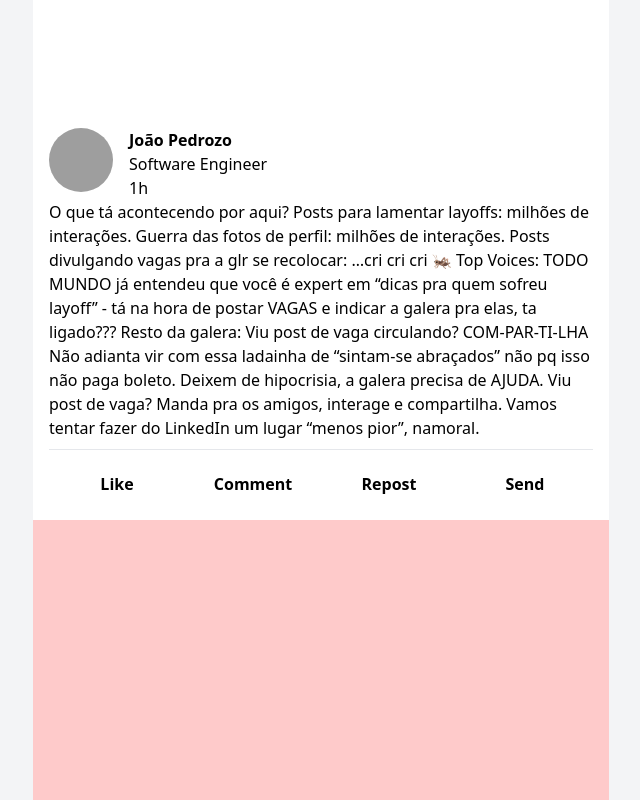
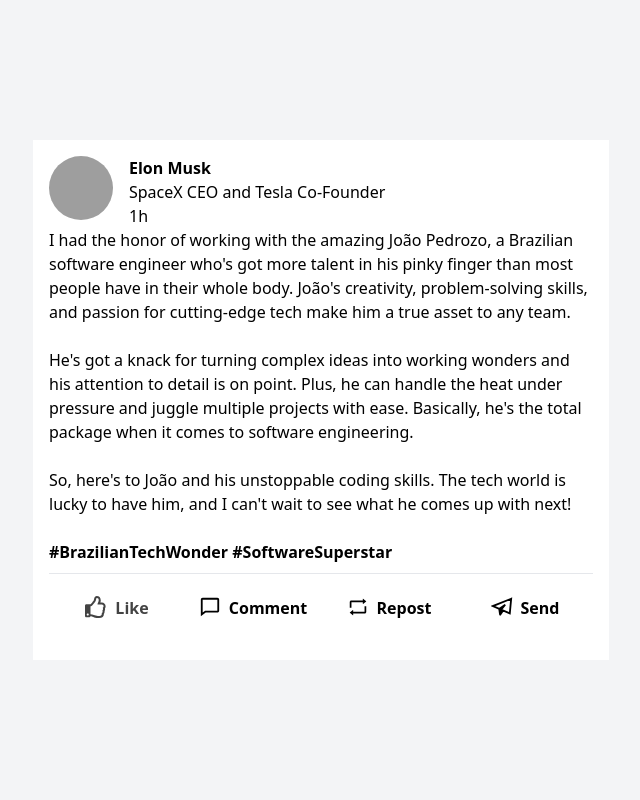
Before and after one commit to joao-pedrozo/linkedin-reactions, a React (Vite) app: page / in a window 1280 px wide. Shown: the whole page, without its empty margins (319-959 px from the left). Built offline with nearby package versions, Linux system fonts and the light colour scheme; grey boxes are pictures that could not be loaded.

Commit message:
feat: add icons

```diff
--- a/package.json
+++ b/package.json
@@ -10,7 +10,8 @@
   },
   "dependencies": {
     "react": "^18.2.0",
-    "react-dom": "^18.2.0"
+    "react-dom": "^18.2.0",
+    "react-icons": "^4.7.1"
   },
   "devDependencies": {
     "@types/react": "^18.0.27",
--- a/src/components/ReactButton.tsx
+++ b/src/components/ReactButton.tsx
@@ -1,5 +1,6 @@
 import { useEffect, useState } from "react";
 import Interaction from "./Interaction";
+import { FaRegThumbsUp } from "react-icons/fa";
 
 const interactions = [
   {
@@ -78,7 +79,15 @@ const ReactButton = () => {
           </span>
         </div>
       ) : (
-        "Like"
+        <div
+          className={`flex gap-2 justify-center align-middle ${
+            isHovered ? "" : "animate-pulse"
+          }`}
+        >
+          <FaRegThumbsUp size={22} />
+
+          <span>Like</span>
+        </div>
       )}
       {isHovered && (
         <div className="absolute border-gray-200 border-2 bg-white text-blue-600 top-[-45px] left-[-58px] flex gap-2 w-max px-2 transition-all duration-300 ease-in-out rounded-3xl">
--- a/src/components/Tweet.tsx
+++ b/src/components/Tweet.tsx
@@ -1,45 +1,60 @@
 import ReactButton from "./ReactButton";
+import { BiComment } from "react-icons/bi";
+import { AiOutlineRetweet } from "react-icons/ai";
+import { GrSend } from "react-icons/gr";
 
 const Tweet = () => {
   return (
     <div className="bg-gray-100 w-full h-full flex justify-center">
-      <div className="bg-red-200 max-w-xl w-full">
-        <div className="bg-white px-4 pt-32">
+      <div className="max-w-xl w-full items-center justify-center flex">
+        <div className="bg-white p-4">
           <div className="flex gap-4">
             <img
-              src="https://media.licdn.com/dms/image/C4E03AQE8Vieh6zSJRw/profile-displayphoto-shrink_100_100/0/1657139615722?e=1681344000&v=beta&t=E-lyeVE9wqg0FKausOYD4S0NL-l3-XC22OeDBfuMthU"
-              className="rounded-full w-16 h-16"
+              src="https://conteudo.imguol.com.br/c/noticias/8c/2022/11/22/02mai2022---o-bilionario-elon-musk-no-met-gala-em-nova-york-1669125518979_v2_3x4.jpg"
+              className="rounded-full w-16 h-16 object-cover"
             />
             <div className="flex flex-col">
-              <b>João Pedrozo</b>
-              <span>Software Engineer</span>
+              <b>Elon Musk</b>
+              <span>SpaceX CEO and Tesla Co-Founder</span>
               <span>1h</span>
             </div>
           </div>
           <span>
-            O que tá acontecendo por aqui? Posts para lamentar layoffs: milhões
-            de interações. Guerra das fotos de perfil: milhões de interações.
-            Posts divulgando vagas pra a glr se recolocar: …cri cri cri 🦗 Top
-            Voices: TODO MUNDO já entendeu que você é expert em “dicas pra quem
-            sofreu layoff” - tá na hora de postar VAGAS e indicar a galera pra
-            elas, ta ligado??? Resto da galera: Viu post de vaga circulando?
-            COM-PAR-TI-LHA Não adianta vir com essa ladainha de “sintam-se
-            abraçados” não pq isso não paga boleto. Deixem de hipocrisia, a
-            galera precisa de AJUDA. Viu post de vaga? Manda pra os amigos,
-            interage e compartilha. Vamos tentar fazer do LinkedIn um lugar
-            “menos pior”, namoral.
+            I had the honor of working with the amazing João Pedrozo, a
+            Brazilian software engineer who's got more talent in his pinky
+            finger than most people have in their whole body. João's creativity,
+            problem-solving skills, and passion for cutting-edge tech make him a
+            true asset to any team.
+            <br />
+            <br />
+            He's got a knack for turning complex ideas into working wonders and
+            his attention to detail is on point. Plus, he can handle the heat
+            under pressure and juggle multiple projects with ease. Basically,
+            he's the total package when it comes to software engineering.
+            <br />
+            <br />
+            So, here's to João and his unstoppable coding skills. The tech world
+            is lucky to have him, and I can't wait to see what he comes up with
+            next!
+            <br />
+            <br />
+            <b className="font-semibold">#BrazilianTechWonder</b>{" "}
+            <b className="font-semibold">#SoftwareSuperstar</b>
           </span>
           <hr className="w-full my-2 border-1 inline-block" />
           <div className="flex">
             <ReactButton />
-            <button className="flex flex-1 justify-center py-2 font-semibold w-14">
-              Comment
+            <button className="flex flex-1 justify-center gap-2 py-2 font-semibold w-14">
+              <BiComment size={22} />
+              <span>Comment</span>
             </button>
-            <button className="flex flex-1 justify-center py-2 font-semibold w-14">
-              Repost
+            <button className="flex flex-1 justify-center gap-2 py-2 font-semibold w-14">
+              <AiOutlineRetweet size={22} />
+              <span>Repost</span>
             </button>
-            <button className="flex flex-1 justify-center py-2 font-semibold w-14">
-              Send
+            <button className="flex flex-1 justify-center gap-2 py-2 font-semibold w-14">
+              <GrSend size={22} />
+              <span>Send</span>
             </button>
           </div>
         </div>
```
Also changed, not shown: 1 other file (tests, documents, lock files or other folders).
